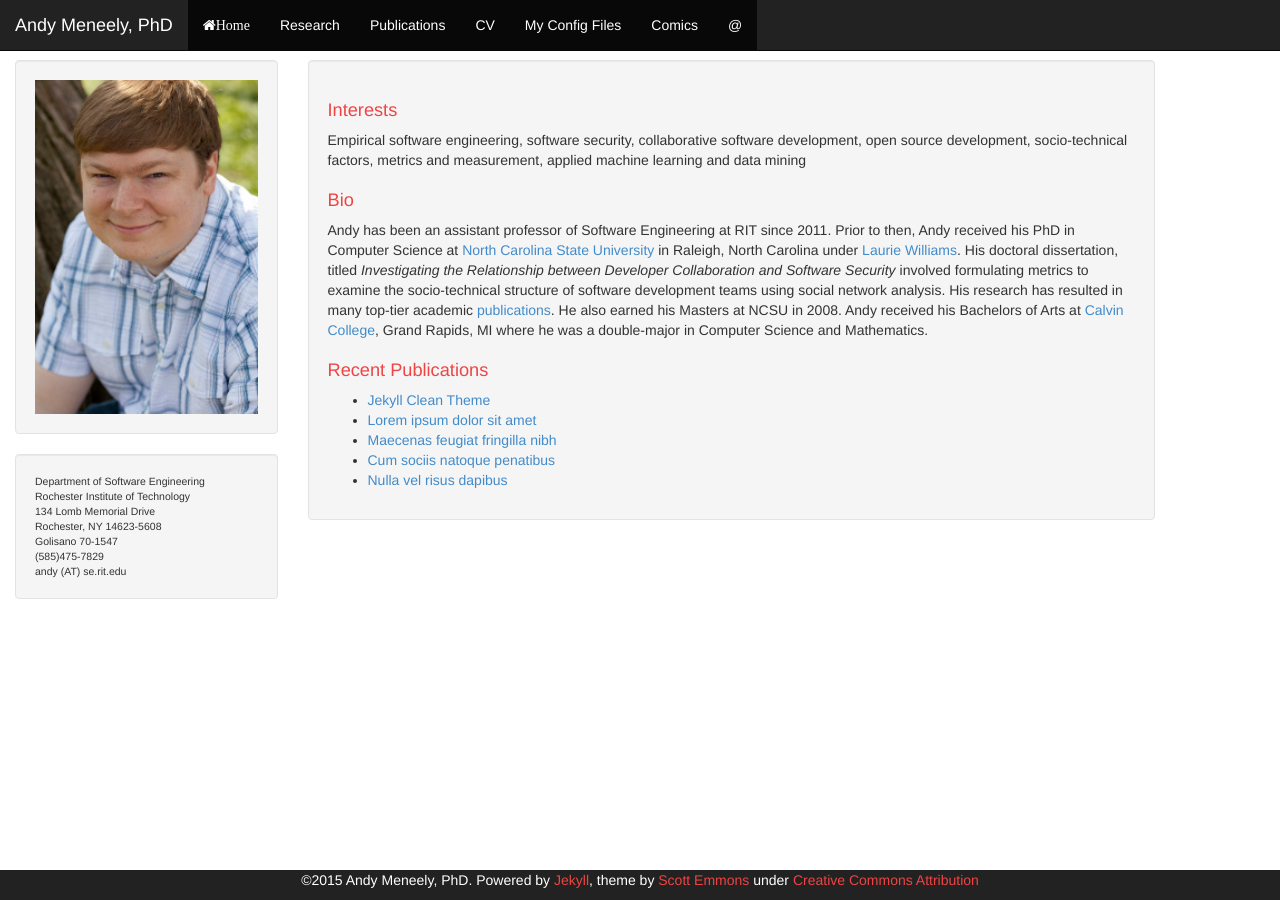
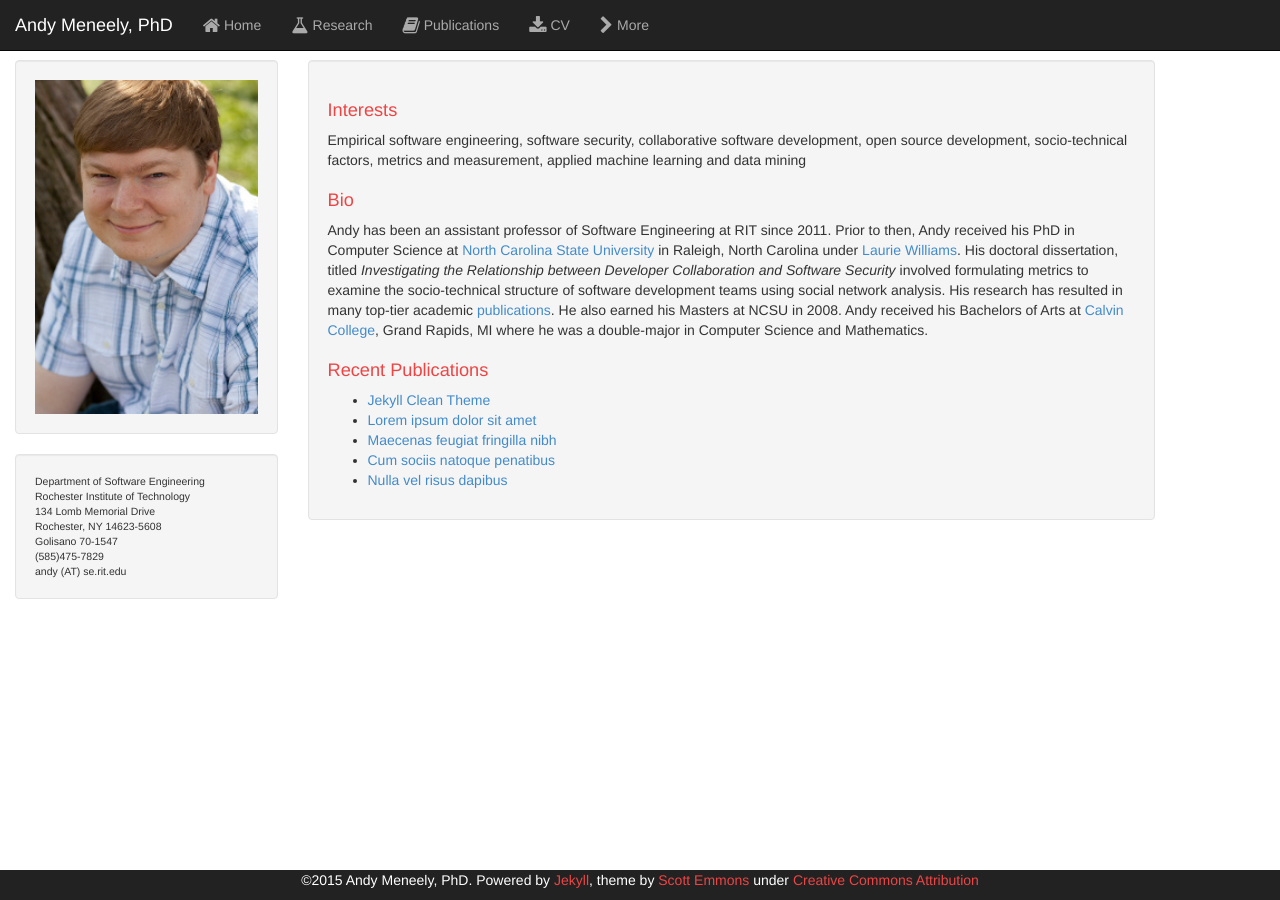
Before and after one commit to andymeneely/rit-website, a Jekyll site: the page built from index.md, in a window 1280 px wide. Built offline with Jekyll 4.4.1, drawn with Linux system fonts in a browser that asks for light colours; nearby versions of some CDN libraries; Markdown is read by kramdown in place of the engine named in the settings.

Commit message:
Some work on the navbar

```diff
--- a/_includes/header.html
+++ b/_includes/header.html
@@ -29,13 +29,16 @@
               </div>
               <div class="collapse navbar-collapse" id="bs-example-navbar-collapse-1">
                 <ul class="nav navbar-nav">
-                    <li class="active"><a class="fa fa-home" href="{{ site.baseurl }}/">Home</a></li>
-                    <li class="active"><a href="{{ site.baseurl }}/research/">Research</a></li>
-                    <li class="active"><a href="{{ site.baseurl }}/">Publications</a></li>
-                    <li class="active"><a href="{{ site.baseurl }}/cv">CV</a></li>
-                    <li class="active"><a href="{{ site.baseurl }}/myconfigs">My Config Files</a></li>
-                    <li class="active"><a href="{{ site.baseurl }}/door">Comics</a></li>
-                    <li class="active"><a href="{{ site.baseurl }}/at">@</a></li>
+                  <li ><a href="{{ site.baseurl }}/">         <i class="fa fa-home fa-lg"></i> Home</a></li>
+                  <li ><a href="{{ site.baseurl }}/research/"><i class="fa fa-flask fa-lg"></i> Research</a></li>
+                  <li ><a href="{{ site.baseurl }}/">         <i class="fa fa-book fa-lg"></i> Publications</a></li>
+                  <li ><a href="{{ site.baseurl }}/cv">       <i class="fa fa-download fa-lg"></i> CV</a></li>
+                  <li ><a href="{{ site.baseurl }}/cv">       <i class="fa fa-chevron-right fa-lg"></i> More</a></li>
+                  <!--
+                  <li class="active"><a href="{{ site.baseurl }}/myconfigs"><i class="fa fa-book fa-lg"></i> My Config Files</a></li>
+                  <li class="active"><a href="{{ site.baseurl }}/door">     <i class="fa fa-smile-o fa-lg"></i> Comics</a></li>
+                  <li class="active"><a href="{{ site.baseurl }}/at">       <i class="fa fa-at fa-lg"></i> </a></li>
+                  -->
                 </ul>
               </div>
         </div>
--- a/css/theme.css
+++ b/css/theme.css
@@ -57,3 +57,10 @@ address{
 .author a {
     color: #ee4444;
 }
+.navbar-inverse .navbar-nav > li > a {
+    color: #aaa;
+}
+
+.navbar-inverse .navbar-brand{
+    color: #aaa;
+}
```
